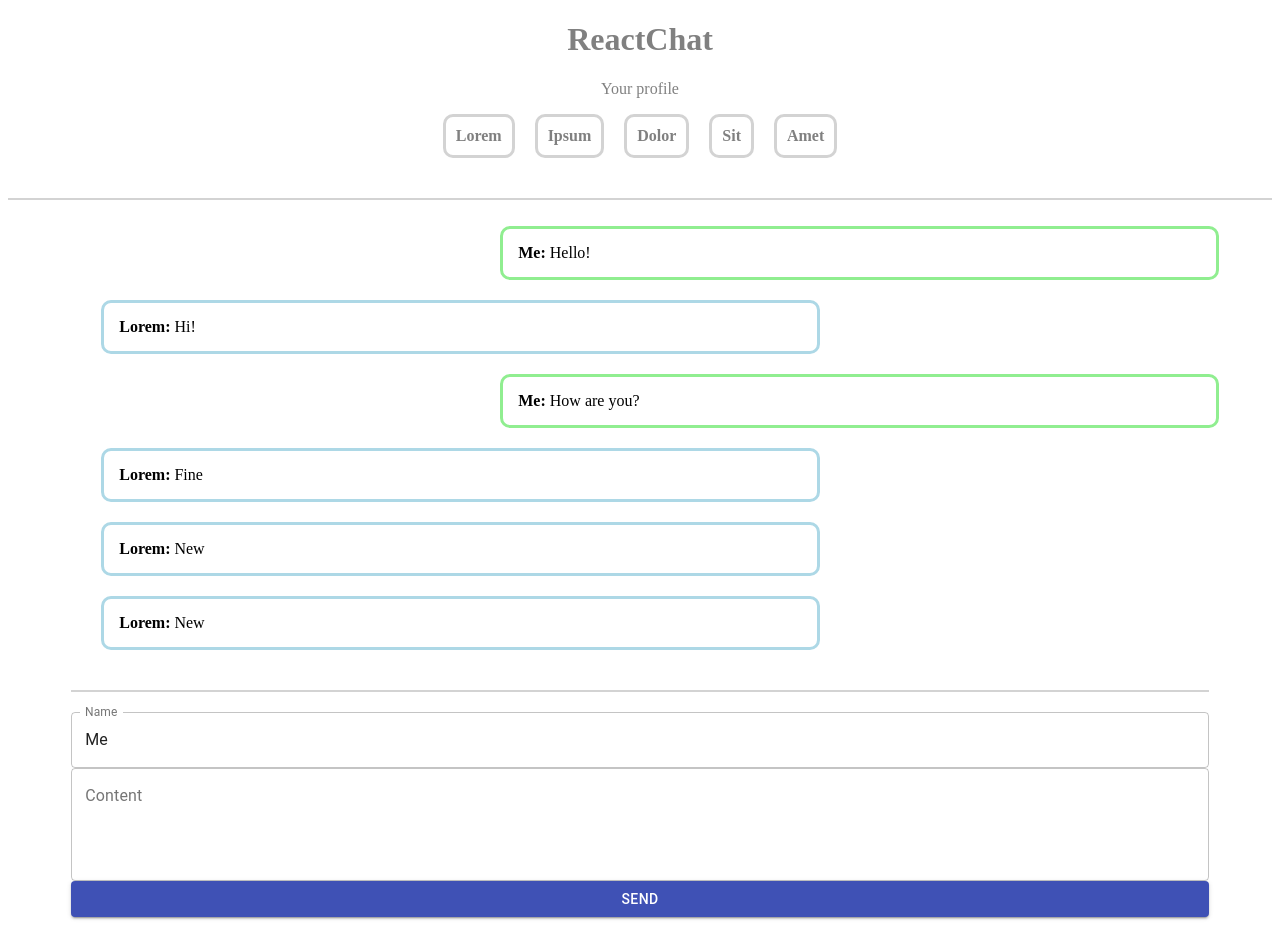
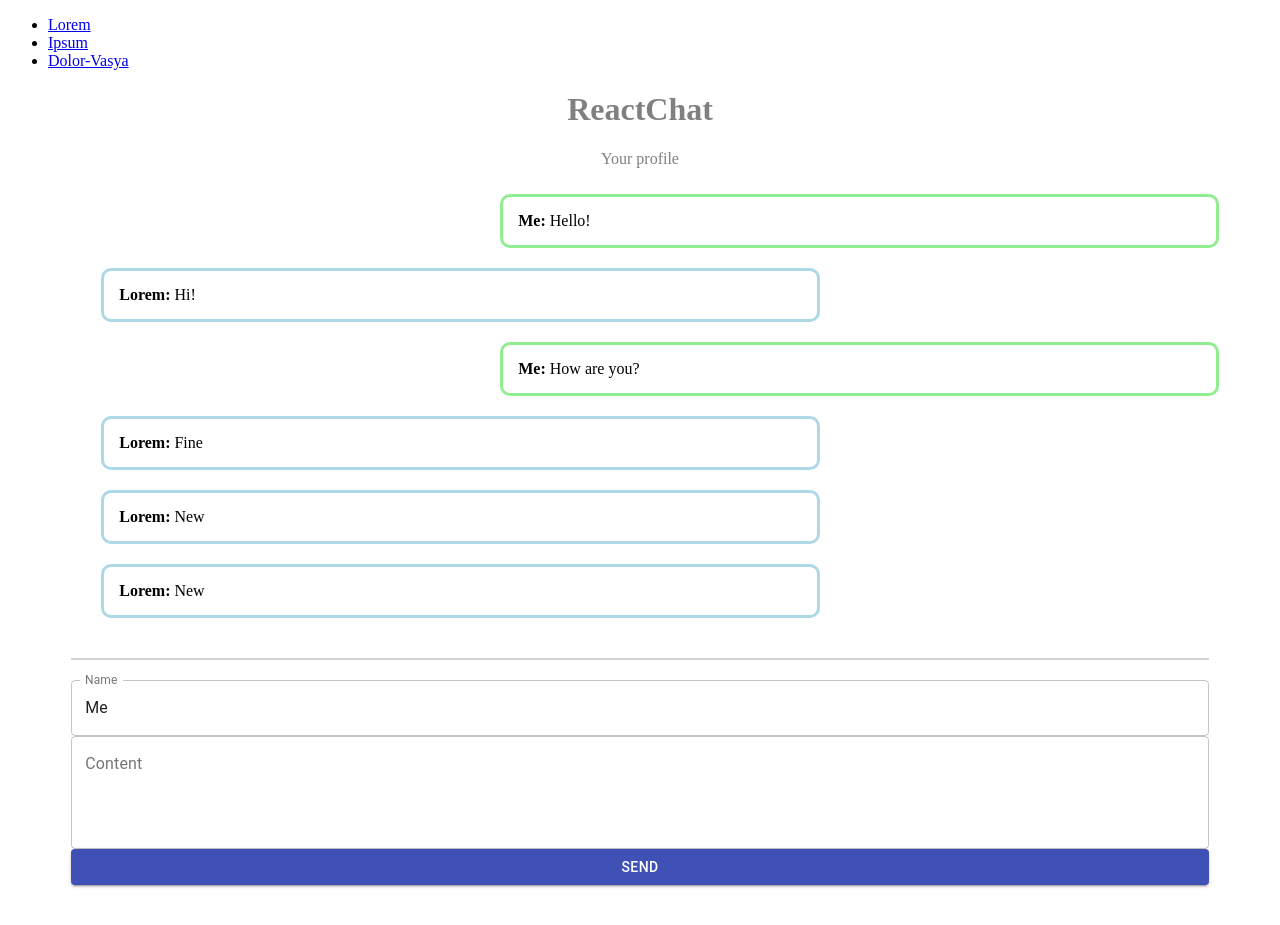
Before and after one commit to idoleg/react-01.06, a React app in the folder AliceKuzmenko/: page /chats/1 in a window 1280 px wide. After the commit the page ends 893 px from the top, so only its background shows below. Built offline with nearby package versions, Linux system fonts and the light colour scheme.

Commit message:
новый список чатов

```diff
--- a/AliceKuzmenko/src/App.jsx
+++ b/AliceKuzmenko/src/App.jsx
@@ -1,5 +1,6 @@
 import React from 'react';
 import  ChatContainer from './containers/ChatContainer/ChatContainer';
+import ChatListContainer from './containers/ChatListContainer/ChatListContainer'
 import {ChatList} from './components/ChatList/ChatList'
 import { Profile } from './components/Profile/Profile'
 import { Header } from './components/Header/Header'
@@ -27,6 +28,7 @@ export const App = () => (
             <Route path="/" exact component={ChatList} />
             <Switch>
                 <Route path="/chats">
+                    <ChatListContainer />
                     <Header />
                     <ChatList />
                     <Switch>
--- a/AliceKuzmenko/src/components/ChatList/ChatList.jsx
+++ b/AliceKuzmenko/src/components/ChatList/ChatList.jsx
@@ -4,33 +4,77 @@ import PropTypes from 'prop-types';
 import {Link} from 'react-router-dom';
 import './ChatList.css'
 
+import TextField from '@material-ui/core/TextField';
+import Button from '@material-ui/core/Button';
+//import './NewChatForm.css'
 
 
+//import useInput from '../../hooks/useInput';
 
-export function ChatList(){
-  let chats=  [
-    {name: 'Lorem'},
-    {name:'Ipsum'},
-    {name: 'Dolor'},
-    {name:'Sit'},
-    {name:'Amet'},
-]
+export const AddChatForm = ({onNewChat}) => {
+//    const [name, setName, setNameState] = useInput("");
 
+    //const handleClick = () => {
+    //    createChat(new Date().valueOf(), name);
+    //    setNameState('');
+    //}
+    //const [name, setName] = useInput("Chat");
 
+    const handleChange = (event) => {
+        this.setState({ value: event.target.value });
+    }
 
+    const handleSubmit = (event) => {
+        //alert('Отправленное имя: ' + this.state.value);
+        console.log(onNewChat)
+        onNewChat(name);
+        console.log(name)
+        event.preventDefault();
+        //setContentState("");
 
-return <ul className="chats">
-  {chats.map((item,index) =>{
-    let chatLink="/chats/"+(index+1)
-  return <li key={index}> <Link to={chatLink}>{item.name}</Link>  </li>
-  })
-}
+    }
+    const handleKeyUp = (event) => {
+        //console.log("event")
+        if (event.keyCode === 13) { // Enter
+            handleSubmit(event);
+        }
+     };
+    return (
+        <form>
+            <TextField
+                label="Name"
+                variant="outlined"
+                placeholder="Name"
+                value={name}
+                onChange={setName}
+            />
+            <Button
+                variant="contained"
+                color="primary"
+                onClick={handleSubmit}
 
-</ul>
+            >
+                Create
+            </Button>
+        </form>
+    )
 }
 
 
-ChatList.propTypes = {
-    chats: PropTypes.arrayOf(PropTypes.shape(Object)).isRequired,
-    chats: PropTypes.arrayOf(PropTypes.shape(Object)),//.isRequired,
+//export function ChatList(chats){
+export const ChatList = ({ chats }) => {
+
+   //chats = Object.values(chats)
+   const chatsArray=[]
+   for (let key in chats){chatsArray.push(chats[key])};
+   chatsArray.map(item => console.log (item))
+    return (
+        <ul>
+            {chatsArray.map(({ id, name }) => (<li key={id}><Link to={"/chats/" + id}>{name}</Link></li>))}
+            {/* <li>
+              <AddChatForm />
+            </li> */}
+        </ul>
+    )
+    return null
 }
--- a/AliceKuzmenko/src/containers/ChatContainer/ChatContainer.jsx
+++ b/AliceKuzmenko/src/containers/ChatContainer/ChatContainer.jsx
@@ -3,6 +3,7 @@ import PropTypes from 'prop-types';
 
 import { Chat } from '../../components/Chat/Chat'
 import { ChatList } from '../../components/ChatList/ChatList'
+
 import { Header } from '../../components/Header/Header'
 
 import {connect} from 'react-redux'
--- /dev/null
+++ b/AliceKuzmenko/src/containers/ChatListContainer/ChatListContainer.jsx
@@ -0,0 +1,18 @@
+import { connect } from 'react-redux';
+import { bindActionCreators } from 'redux';
+
+import { ChatList } from '../../components/ChatList/ChatList'
+import { addChat } from '../../store/chatActions';
+
+const mapStateToProps = (state) => {
+    const chats = Object.entries(state.chats).map(([id, { name }]) => ({ id, name }));
+    console.log (chats)
+    return {
+        chats
+    }
+}
+
+//const mapDispatchToProps = (dispatch) => bindActionCreators({ addChat }, dispatch);
+
+export default connect(mapStateToProps)(ChatList)
+//, mapDispatchToProps
--- a/AliceKuzmenko/src/store/chatReducer.js
+++ b/AliceKuzmenko/src/store/chatReducer.js
@@ -34,7 +34,7 @@ export default handleActions({
                 ]
             },
             3: {
-                name: 'Dolor',
+                name: 'Dolor-Vasya',
                 messages: []
             },
             //4:{name:'Sit'},
```
